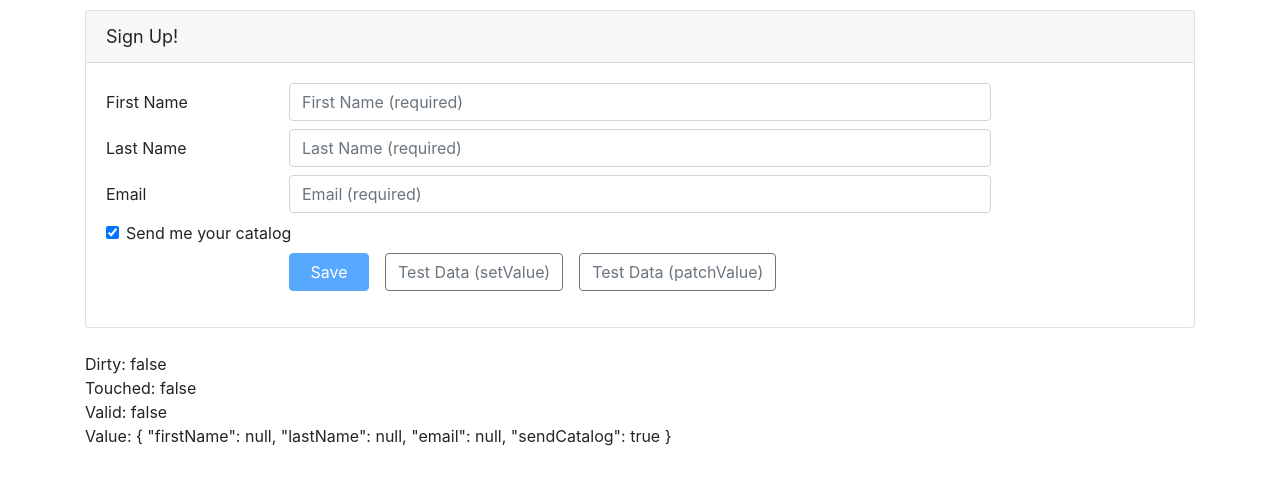
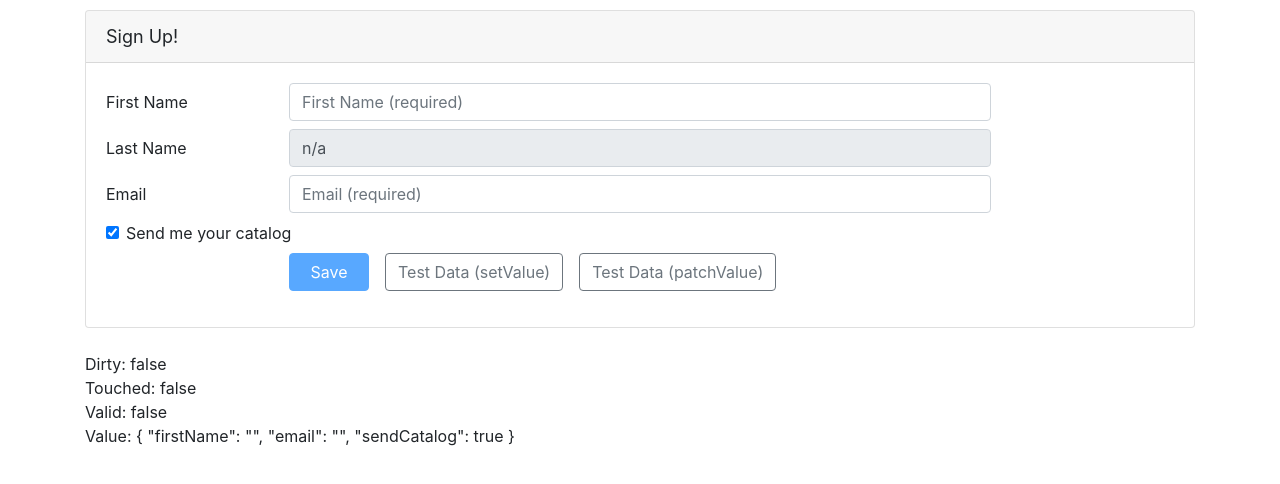
Before and after one commit to MaksymRybak/demo-ps-angular-reactive-forms, an Angular app: page / in a window 1280 px wide. Shown: the top 484 px of the page. Built offline with nearby package versions, Linux system fonts and the light colour scheme.

Commit message:
add FormBuilder to create FormModel

```diff
--- a/src/app/customers/customer.component.ts
+++ b/src/app/customers/customer.component.ts
@@ -1,7 +1,7 @@
 import { Component, OnInit } from '@angular/core';
 
 import { Customer } from './customer';
-import { FormGroup, FormControl } from '@angular/forms';
+import { FormGroup, FormBuilder } from '@angular/forms';
 
 @Component({
   selector: 'app-customer',
@@ -12,14 +12,14 @@
   customerForm: FormGroup;
   customer = new Customer();
 
-  constructor() { }
+  constructor(private fb: FormBuilder) { }
 
   ngOnInit() {
-    this.customerForm = new FormGroup({
-      firstName: new FormControl(),
-      lastName: new FormControl(),
-      email: new FormControl(),
-      sendCatalog: new FormControl(true),
+    this.customerForm = this.fb.group({
+      firstName: '',
+      lastName: { value: 'n/a', disabled: true },
+      email: '',
+      sendCatalog: true,
     });
   }
 
```
